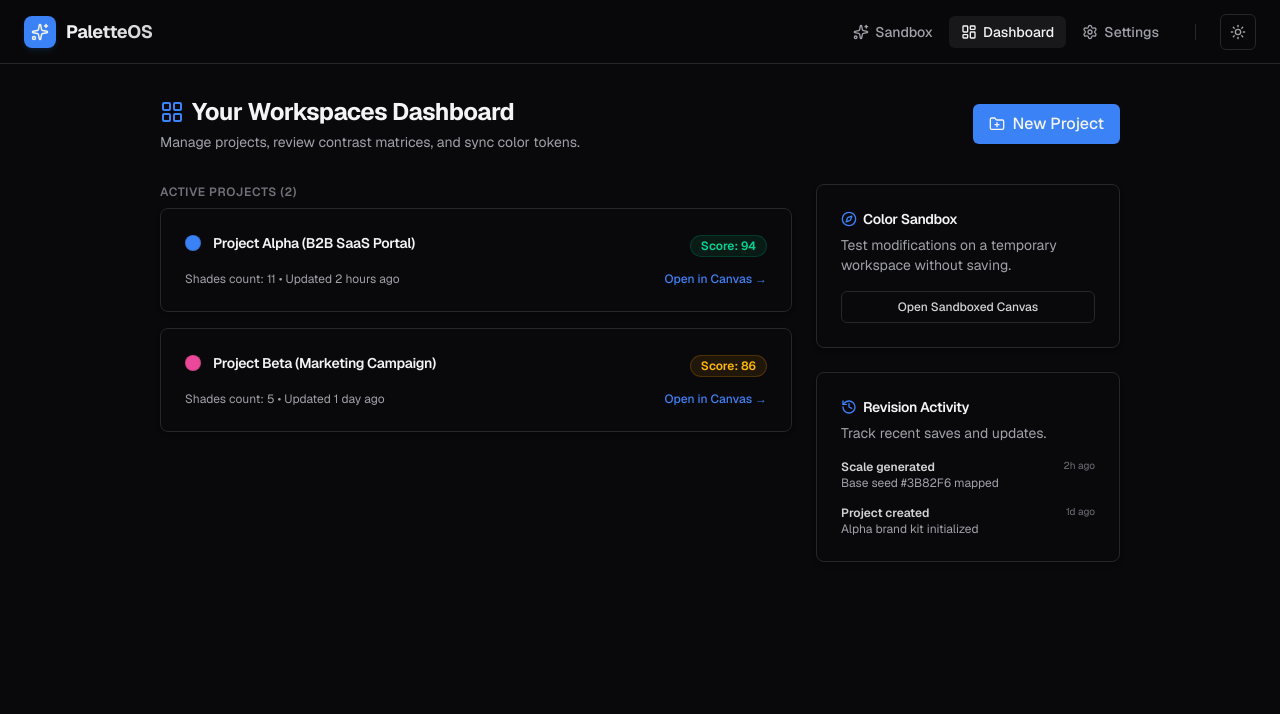
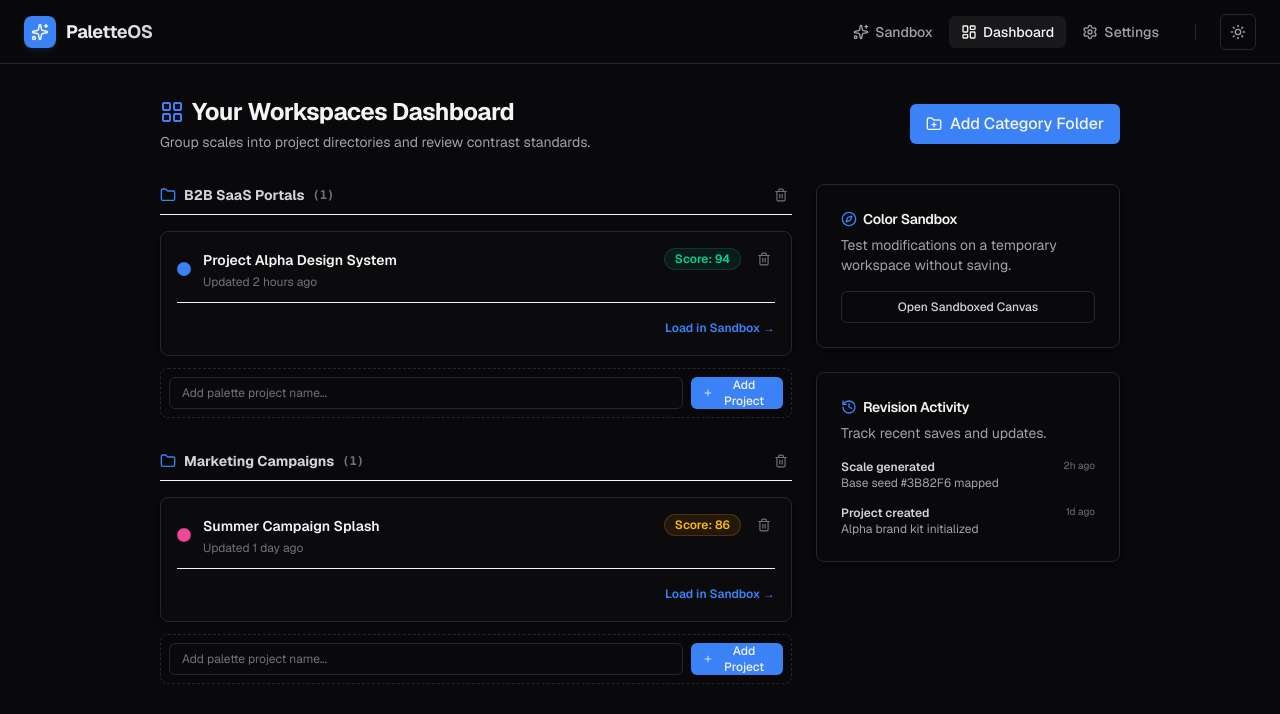
Before and after one commit to RajvardhanS-Patil/PaletteOS, a Next.js app: page /dashboard in a window 1280 px wide. Shown: the top 714 px of the page. Built offline with nearby package versions, Linux system fonts and the light colour scheme.

Commit message:
feat: implement workspace folders and palette projects localstorage dashboard sync

```diff
--- a/src/app/dashboard/page.tsx
+++ b/src/app/dashboard/page.tsx
@@ -1,86 +1,274 @@
 'use client';
 
+import { useState, useEffect } from 'react';
 import { Card, CardHeader, CardTitle, CardDescription, CardContent } from '@/components/ui/Card';
 import { Button } from '@/components/ui/Button';
 import { Badge } from '@/components/ui/Badge';
-import { LayoutGrid, FolderPlus, Compass, History, Sparkles } from 'lucide-react';
+import { Input } from '@/components/ui/Input';
+import { useHydration } from '@/hooks/useHydration';
+import {
+  LayoutGrid,
+  FolderPlus,
+  Folder,
+  Plus,
+  Trash2,
+  Compass,
+  History,
+  FileSpreadsheet,
+} from 'lucide-react';
 import Link from 'next/link';
 
-export default function DashboardPage() {
-  const projects = [
+interface Project {
+  id: string;
+  name: string;
+  seedColor: string;
+  healthScore: number;
+  updatedAt: string;
+}
+
+interface WorkspaceFolder {
+  id: string;
+  name: string;
+  projects: Project[];
+}
+
+const DEFAULT_FOLDERS: WorkspaceFolder[] = [
+  {
+    id: 'fld-saas',
+    name: 'B2B SaaS Portals',
+    projects: [
       {
         id: 'proj-alpha',
-      name: 'Project Alpha (B2B SaaS Portal)',
-      colorsCount: 11,
+        name: 'Project Alpha Design System',
+        seedColor: '#3b82f6',
         healthScore: 94,
-      lastUpdated: '2 hours ago',
-      color: '#3b82f6',
+        updatedAt: '2 hours ago',
+      },
+    ],
   },
   {
+    id: 'fld-marketing',
+    name: 'Marketing Campaigns',
+    projects: [
+      {
         id: 'proj-beta',
-      name: 'Project Beta (Marketing Campaign)',
-      colorsCount: 5,
+        name: 'Summer Campaign Splash',
+        seedColor: '#ec4899',
         healthScore: 86,
-      lastUpdated: '1 day ago',
-      color: '#ec4899',
+        updatedAt: '1 day ago',
+      },
+    ],
   },
 ];
 
+export default function DashboardPage() {
+  const hydrated = useHydration();
+  const [folders, setFolders] = useState<WorkspaceFolder[]>([]);
+  const [newFolderName, setNewFolderName] = useState('');
+  const [showAddFolder, setShowAddFolder] = useState(false);
+  const [newProjectNames, setNewProjectNames] = useState<Record<string, string>>({});
+
+  // Load from local storage
+  useEffect(() => {
+    if (!hydrated) return;
+    const stored = localStorage.getItem('paletteos-folders');
+    if (stored) {
+      try {
+        setFolders(JSON.parse(stored));
+      } catch {
+        setFolders(DEFAULT_FOLDERS);
+      }
+    } else {
+      setFolders(DEFAULT_FOLDERS);
+      localStorage.setItem('paletteos-folders', JSON.stringify(DEFAULT_FOLDERS));
+    }
+  }, [hydrated]);
+
+  const saveFolders = (updated: WorkspaceFolder[]) => {
+    setFolders(updated);
+    localStorage.setItem('paletteos-folders', JSON.stringify(updated));
+  };
+
+  const addFolder = () => {
+    if (!newFolderName.trim()) return;
+    const newFolder: WorkspaceFolder = {
+      id: `fld-${Date.now()}`,
+      name: newFolderName.trim(),
+      projects: [],
+    };
+    const updated = [...folders, newFolder];
+    saveFolders(updated);
+    setNewFolderName('');
+    setShowAddFolder(false);
+  };
+
+  const deleteFolder = (folderId: string) => {
+    const updated = folders.filter((f) => f.id !== folderId);
+    saveFolders(updated);
+  };
+
+  const addProject = (folderId: string) => {
+    const projName = newProjectNames[folderId];
+    if (!projName || !projName.trim()) return;
+
+    const newProj: Project = {
+      id: `proj-${Date.now()}`,
+      name: projName.trim(),
+      seedColor: '#3b82f6',
+      healthScore: 100,
+      updatedAt: 'Just now',
+    };
+
+    const updated = folders.map((f) => {
+      if (f.id === folderId) {
+        return { ...f, projects: [...f.projects, newProj] };
+      }
+      return f;
+    });
+
+    saveFolders(updated);
+    setNewProjectNames({ ...newProjectNames, [folderId]: '' });
+  };
+
+  const deleteProject = (folderId: string, projectId: string) => {
+    const updated = folders.map((f) => {
+      if (f.id === folderId) {
+        return { ...f, projects: f.projects.filter((p) => p.id !== projectId) };
+      }
+      return f;
+    });
+    saveFolders(updated);
+  };
+
+  if (!hydrated) {
+    return (
+      <div className="flex-1 bg-sys-bg p-8 max-w-5xl w-full mx-auto flex items-center justify-center">
+        <div className="text-zinc-500 font-mono text-sm animate-pulse">Loading Dashboard...</div>
+      </div>
+    );
+  }
+
   return (
     <div className="flex-1 bg-sys-bg p-8 max-w-5xl w-full mx-auto space-y-8 overflow-y-auto">
-      <div className="flex justify-between items-center select-none">
+      <div className="flex flex-col sm:flex-row justify-between items-start sm:items-center gap-4 select-none">
         <div>
           <h1 className="text-2xl font-bold tracking-tight text-zinc-100 flex items-center gap-2">
             <LayoutGrid className="h-6 w-6 text-brand-primary" />
             Your Workspaces Dashboard
           </h1>
           <p className="text-sm text-zinc-400 mt-1">
-            Manage projects, review contrast matrices, and sync color tokens.
+            Group scales into project directories and review contrast standards.
           </p>
         </div>
 
-        <Link href="/generator">
-          <Button className="gap-2 focus-ring cursor-pointer">
-            <FolderPlus className="h-4 w-4" /> New Project
+        <Button className="gap-2 focus-ring cursor-pointer" onClick={() => setShowAddFolder(!showAddFolder)}>
+          <FolderPlus className="h-4 w-4" /> Add Category Folder
         </Button>
-        </Link>
       </div>
 
+      {showAddFolder && (
+        <Card className="border-zinc-800 bg-zinc-950 max-w-md p-4 space-y-3">
+          <CardTitle className="text-sm">Create Workspace Folder</CardTitle>
+          <div className="flex gap-2">
+            <Input
+              value={newFolderName}
+              onChange={(e) => setNewFolderName(e.target.value)}
+              placeholder="e.g. Mobile Apps"
+              className="h-9"
+            />
+            <Button size="sm" onClick={addFolder}>Create</Button>
+          </div>
+        </Card>
+      )}
+
       <div className="grid md:grid-cols-3 gap-6">
-        {/* Main Projects List Grid */}
-        <div className="md:col-span-2 space-y-4">
-          <h2 className="text-xs font-semibold uppercase tracking-wider text-zinc-500 mb-2">
-            Active Projects ({projects.length})
+        {/* Workspace folders list */}
+        <div className="md:col-span-2 space-y-8">
+          {folders.length === 0 ? (
+            <div className="text-center py-12 border border-dashed border-zinc-800 rounded-lg text-zinc-500 text-sm">
+              Create a category folder to begin organizing palettes.
+            </div>
+          ) : (
+            folders.map((folder) => (
+              <div key={folder.id} className="space-y-4">
+                <div className="flex justify-between items-center border-b border-zinc-850 pb-2">
+                  <h2 className="text-sm font-bold text-zinc-300 flex items-center gap-2">
+                    <Folder className="h-4 w-4 text-brand-primary" />
+                    {folder.name}
+                    <span className="text-xs text-zinc-500 font-mono">({folder.projects.length})</span>
                   </h2>
+                  <button
+                    onClick={() => deleteFolder(folder.id)}
+                    className="text-zinc-500 hover:text-red-400 p-1 cursor-pointer transition-colors"
+                    title="Delete Folder"
+                  >
+                    <Trash2 className="h-3.5 w-3.5" />
+                  </button>
+                </div>
 
-          <div className="grid gap-4">
-            {projects.map((project) => (
-              <Card key={project.id} className="border-zinc-800 bg-zinc-950 hover:bg-zinc-900/40 transition-all select-none">
-                <CardHeader className="flex flex-row items-center justify-between pb-3">
+                <div className="grid gap-3">
+                  {folder.projects.map((project) => (
+                    <Card
+                      key={project.id}
+                      className="border-zinc-800 bg-zinc-900/20 hover:bg-zinc-900/40 p-4 transition-all"
+                    >
+                      <div className="flex justify-between items-start">
                         <div className="flex items-center gap-3">
                           <div
-                      className="h-4 w-4 rounded-full border border-black/10 flex-shrink-0"
-                      style={{ backgroundColor: project.color }}
+                            className="h-3.5 w-3.5 rounded-full border border-black/10 flex-shrink-0"
+                            style={{ backgroundColor: project.seedColor }}
                           />
-                    <CardTitle className="text-sm font-semibold">{project.name}</CardTitle>
+                          <div>
+                            <span className="font-semibold text-sm text-zinc-100">{project.name}</span>
+                            <div className="text-xs text-zinc-500 mt-0.5">Updated {project.updatedAt}</div>
                           </div>
+                        </div>
+
+                        <div className="flex items-center gap-3">
                           <Badge variant={project.healthScore >= 90 ? 'success' : 'warning'}>
                             Score: {project.healthScore}
                           </Badge>
-                </CardHeader>
-                <CardContent className="flex justify-between items-center text-xs text-zinc-400">
-                  <div>
-                    Shades count: {project.colorsCount} • Updated {project.lastUpdated}
+                          <button
+                            onClick={() => deleteProject(folder.id, project.id)}
+                            className="text-zinc-500 hover:text-red-400 p-1 cursor-pointer transition-colors"
+                          >
+                            <Trash2 className="h-3.5 w-3.5" />
+                          </button>
                         </div>
+                      </div>
+
+                      <div className="flex justify-end pt-3 border-t border-zinc-850/50 mt-3">
                         <Link href="/generator">
-                    <span className="text-brand-primary font-medium hover:underline cursor-pointer flex items-center gap-0.5">
-                      Open in Canvas →
+                          <span className="text-xs text-brand-primary hover:underline font-semibold cursor-pointer">
+                            Load in Sandbox →
                           </span>
                         </Link>
-                </CardContent>
+                      </div>
                     </Card>
                   ))}
+
+                  {/* Add Project Inline Form */}
+                  <div className="flex gap-2 p-2 border border-dashed border-zinc-800 rounded-lg bg-zinc-950/20">
+                    <Input
+                      placeholder="Add palette project name..."
+                      value={newProjectNames[folder.id] || ''}
+                      onChange={(e) =>
+                        setNewProjectNames({ ...newProjectNames, [folder.id]: e.target.value })
+                      }
+                      className="h-8 text-xs bg-zinc-900/20"
+                    />
+                    <Button
+                      size="sm"
+                      className="h-8 gap-1 text-xs"
+                      onClick={() => addProject(folder.id)}
+                    >
+                      <Plus className="h-3 w-3" /> Add Project
+                    </Button>
                   </div>
+                </div>
+              </div>
+            ))
+          )}
         </div>
 
         {/* Sidebar panels */}
```
Lines whose indentation alone changed are shown as unchanged.
